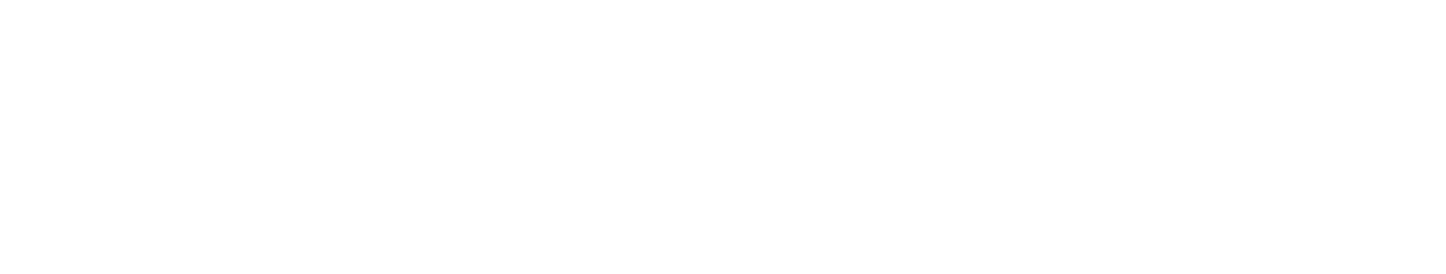
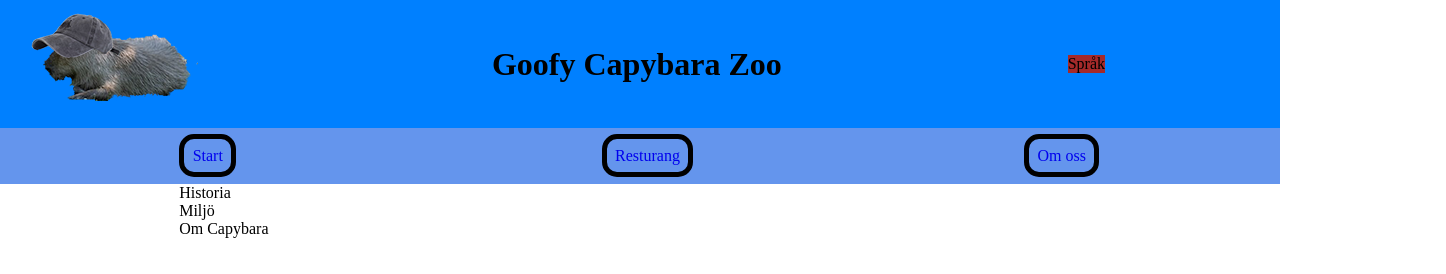
Before and after one commit to wilmerErixon/WU_projekt_ht22_zoo_2C, a plain HTML site: page om_oss.html in a window 1280 px wide. Shown: the whole page, 1446 px wide, since content can reach past the window. Drawn offline with Linux system fonts and the light colour scheme.

Commit message:
arbete 9/12-2022
gjort header och nav på om oss och resturangn samt påbörjat välkommen och jobbat på storlekar på sidan

```diff
--- a/css/style.css
+++ b/css/style.css
@@ -11,14 +11,14 @@ header {
     display: flex;
     justify-content: space-between;
     align-items: center;
-    width: 100vw;
-    height: 13vh;
+    width: 100%;
+    height: 16vh;
 }
 
 #taskbar {
     display: grid;
     align-items: center;
-    padding-left: 15%;
+    padding-left: 14%;
     grid-template-columns: 33vw 33vw 33vw;
     grid-template-rows: 100%;
     height: 7vh;
@@ -36,10 +36,11 @@ header {
 
 #language{
     background-color: brown;
-    width: 256px;
+    margin-right: 175px;
+    margin-left: 50px;
     height: auto;
     text-align: center;
-
+    text-decoration: none;
 }
 
 .button {
@@ -51,6 +52,7 @@ header {
 
 #start{
     grid-area: str;
+
 }
 
 #resturant{
@@ -63,7 +65,16 @@ header {
 
 
 #welcome{
+    background-color: chocolate;
+    display: flex;
+    justify-content: center;
+    height: 60vh;
+    padding-top: 15vh;
+}
 
+#åskort_reklam{
+    background-color: aqua;
+    height: 40vh;
 }
 
 #right_section{
@@ -73,3 +84,7 @@ header {
 #middle_section{
 
 }
+
+#left_section{
+
+}
--- a/om_oss.html
+++ b/om_oss.html
@@ -5,8 +5,30 @@
     <meta http-equiv="X-UA-Compatible" content="IE=edge">
     <meta name="viewport" content="width=device-width, initial-scale=1.0">
     <title>Document</title>
+    <link rel="stylesheet" href="css/style.css">
 </head>
 <body>
-
+    <div id="grid_wrapper">
+        <Header>
+            <section id="logo" > <img src="img/animals/Capybara_hat.png" alt=""></section>
+            <h1 id="title">Goofy Capybara Zoo</h1>
+            <section id="language">Språk</section>
+        </Header>
+        <div id="taskbar">
+            <div>
+                <a href="index.html" id="start" class="button" >Start</a>
+            </div>
+            <div>
+                <a href="resturang.html" id="resturant" class="button">Resturang</a>
+            </div>
+            <div>
+                <a href="om_oss.html" id="om_oss" class="button">Om oss</a>
+        </div>
+        <section>
+            <article id="right_section_om_oss">Historia</article>
+            <article id="middle_section_om_oss" >Miljö</article>
+            <article id="left_section_om_oss">Om Capybara</article>
+        </section>
+    </div>
 </body>
 </html>
```
Also changed, not shown: index.html (+7 -7 lines), resturang.html (+19 -1 lines).
